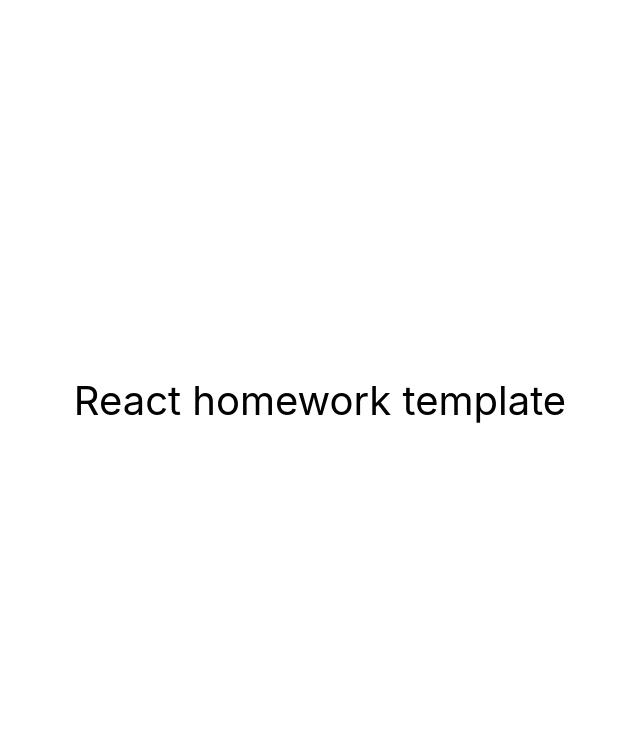
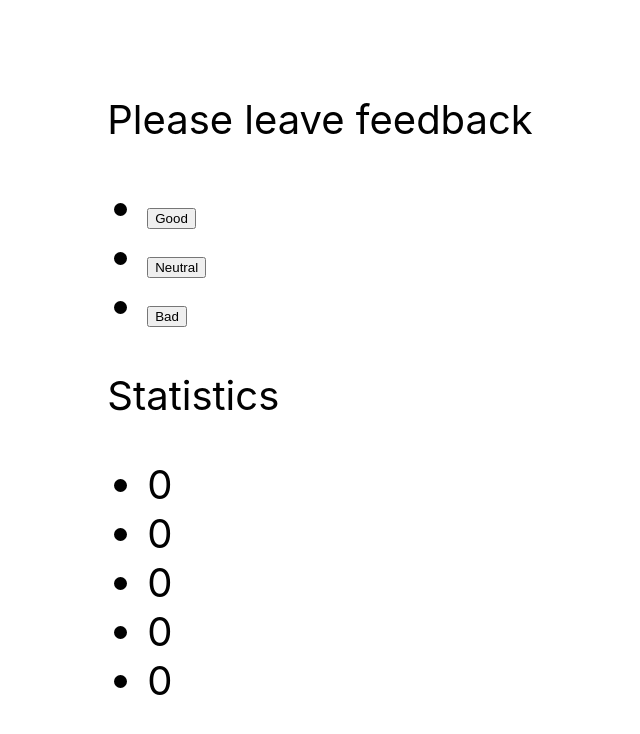
Before and after one commit to userzahar/goit-react-hw-02-feedback, a React (Create React App) app: page / in a window 1280 px wide. Shown: the top 734 px of the page, without its empty margins (320-960 px from the left). Built offline with nearby package versions, Linux system fonts and the light colour scheme.

Commit message:
add good neutral bad button

```diff
--- a/package.json
+++ b/package.json
@@ -7,6 +7,7 @@
     "@testing-library/jest-dom": "^5.16.3",
     "@testing-library/react": "^12.1.4",
     "@testing-library/user-event": "^13.5.0",
+    "prop-types": "^15.8.1",
     "react": "^18.1.0",
     "react-dom": "^18.1.0",
     "react-scripts": "5.0.1",
--- a/src/components/App.jsx
+++ b/src/components/App.jsx
@@ -1,3 +1,6 @@
+
+import { Feedback } from "./feedback/feedback";
+
 export const App = () => {
   return (
     <div
@@ -7,10 +10,11 @@ export const App = () => {
         justifyContent: 'center',
         alignItems: 'center',
         fontSize: 40,
-        color: '#010101'
+        color: '#010101',
+
       }}
     >
-      React homework template
+      <Feedback />
     </div>
   );
 };
--- /dev/null
+++ b/src/components/feedback/feedback.jsx
@@ -0,0 +1,56 @@
+import { Component } from "react";
+export class Feedback extends Component {
+    state = {
+        good: 0,
+        neutral: 0,
+        bad: 0
+    }
+    onGoodBtnClick = () => {
+        this.setState(prev => ({ good: prev.good + 1 }))
+    }
+    onNeutralBtnClick = () => {
+        this.setState(prev => ({ neutral: prev.neutral + 1 }))
+    }
+    onBadBtnClick = () => {
+
+    }
+    countTotalFeedback = () => {
+
+    }
+    render() {
+        return <div className="feedback">
+            <p className="feedback__header">Please leave feedback</p>
+            <ul className="feedback__btn-list">
+                <li className="feedback__item">
+                    <button className="feedback__button" onClick={this.onGoodBtnClick}>Good</button>
+                </li>
+                <li className="feedback__item">
+                    <button className="feedback__button"
+                        onClick={this.onNeutralBtnClick}>Neutral</button>
+                </li>
+                <li className="feedback__item">
+                    <button className="feedback__button"
+                        onClick={this.onBadBtnClick}>Bad</button>
+                </li>
+            </ul>
+            <p className="feedback__result">Statistics</p>
+            <ul className="feedback__res-list">
+                <li className="feedback__res-item">
+                    <span className="feedback__value">{this.state.good}</span>
+                </li>
+                <li className="feedback__res-item">
+                    <span className="feedback__value">{this.state.neutral}</span>
+                </li>
+                <li className="feedback__res-item">
+                    <span className="feedback__value">{this.state.bad}</span>
+                </li>
+                <li className="feedback__res-item">
+                    <span className="feedback__value">0</span>
+                </li>
+                <li className="feedback__res-item">
+                    <span className="feedback__value">0</span>
+                </li>
+            </ul>
+        </div>
+    }
+}
```
Also changed, not shown: 1 other file (tests, documents, lock files or other folders).
